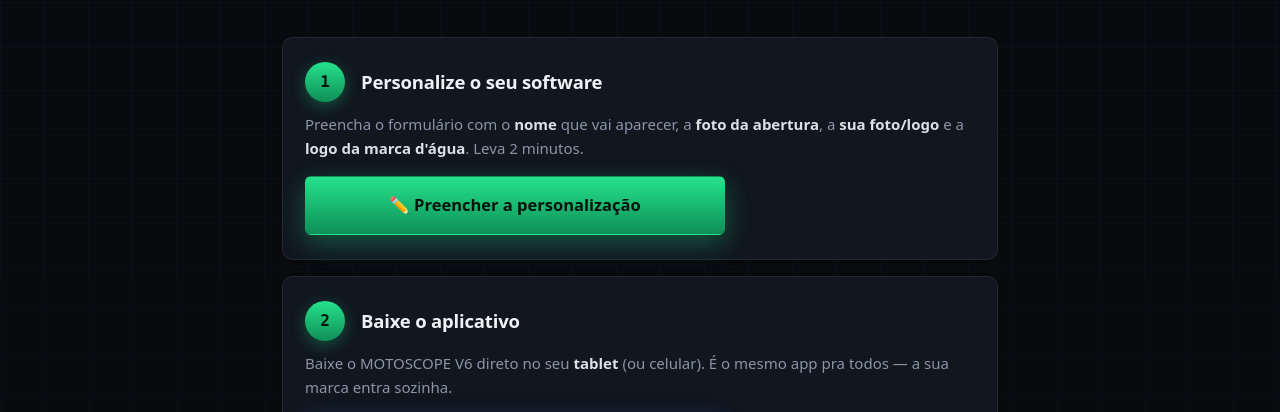
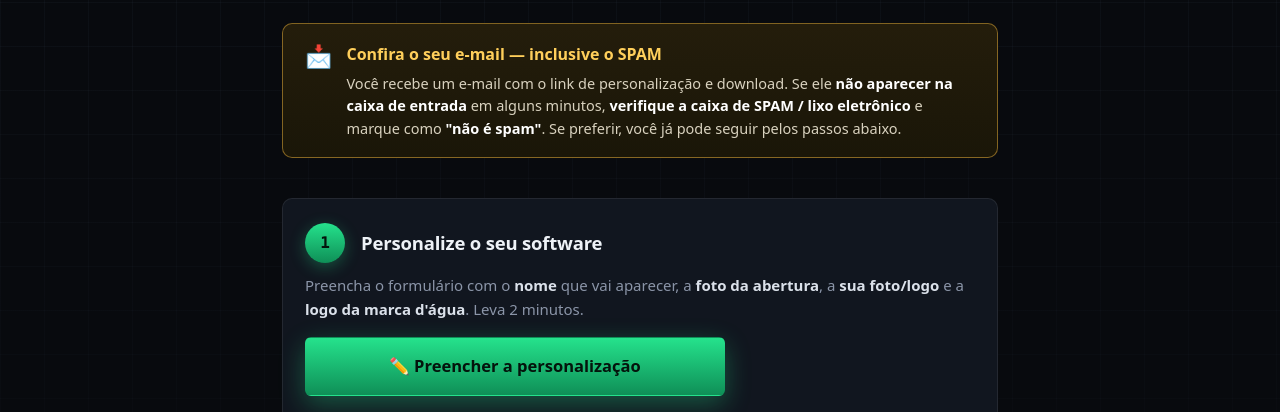
Before and after one commit to hpinstrutor-alt/motoscope, a plain HTML site: page procedimentos.html in a window 1280 px wide. Shown: the part 350-762 px from the top of the page. Drawn offline with Linux system fonts and the light colour scheme.

Commit message:
aviso: e-mail pode cair no spam (verificar spam)

```diff
--- a/procedimentos.html
+++ b/procedimentos.html
@@ -55,6 +55,11 @@
   .btn svg{width:20px; height:20px}
   .note{font-family:var(--mono); font-size:12.5px; color:var(--faint); margin-top:12px; letter-spacing:.04em}
 
+  .spamwarn{margin:26px 0 4px; background:linear-gradient(180deg,#241d0b,#1a1608); border:1px solid rgba(255,193,64,.45); border-radius:10px; padding:18px 22px; display:flex; gap:14px; align-items:flex-start}
+  .spamwarn .ic{font-size:22px; line-height:1.2; flex:none}
+  .spamwarn h3{font-size:16px; font-weight:800; color:#ffcf5b; margin:0 0 4px}
+  .spamwarn p{margin:0; color:#d9d2bf; font-size:14.5px; line-height:1.55}
+  .spamwarn p b{color:#fff}
   .wedo{margin-top:22px; background:linear-gradient(180deg,#0f1a15,#0b120e); border:1px solid rgba(37,226,140,.28); border-radius:10px; padding:24px; text-align:center}
   .wedo h3{font-size:19px; font-weight:800; margin:8px 0}
   .wedo p{margin:0; color:var(--muted); font-size:15px}
@@ -78,6 +83,14 @@
       <h1>Recebemos! Agora é só 1-2-3.</h1>
       <p>Faltam poucos minutos pra deixar o seu MOTOSCOPE <b>com a sua cara</b> e rodando. Siga os passos abaixo.</p>
     </header>
+
+    <div class="spamwarn">
+      <div class="ic">📩</div>
+      <div>
+        <h3>Confira o seu e-mail — inclusive o SPAM</h3>
+        <p>Você recebe um e-mail com o link de personalização e download. Se ele <b>não aparecer na caixa de entrada</b> em alguns minutos, <b>verifique a caixa de SPAM / lixo eletrônico</b> e marque como <b>"não é spam"</b>. Se preferir, você já pode seguir pelos passos abaixo.</p>
+      </div>
+    </div>
 
     <div class="steps">
       <div class="step">
```
